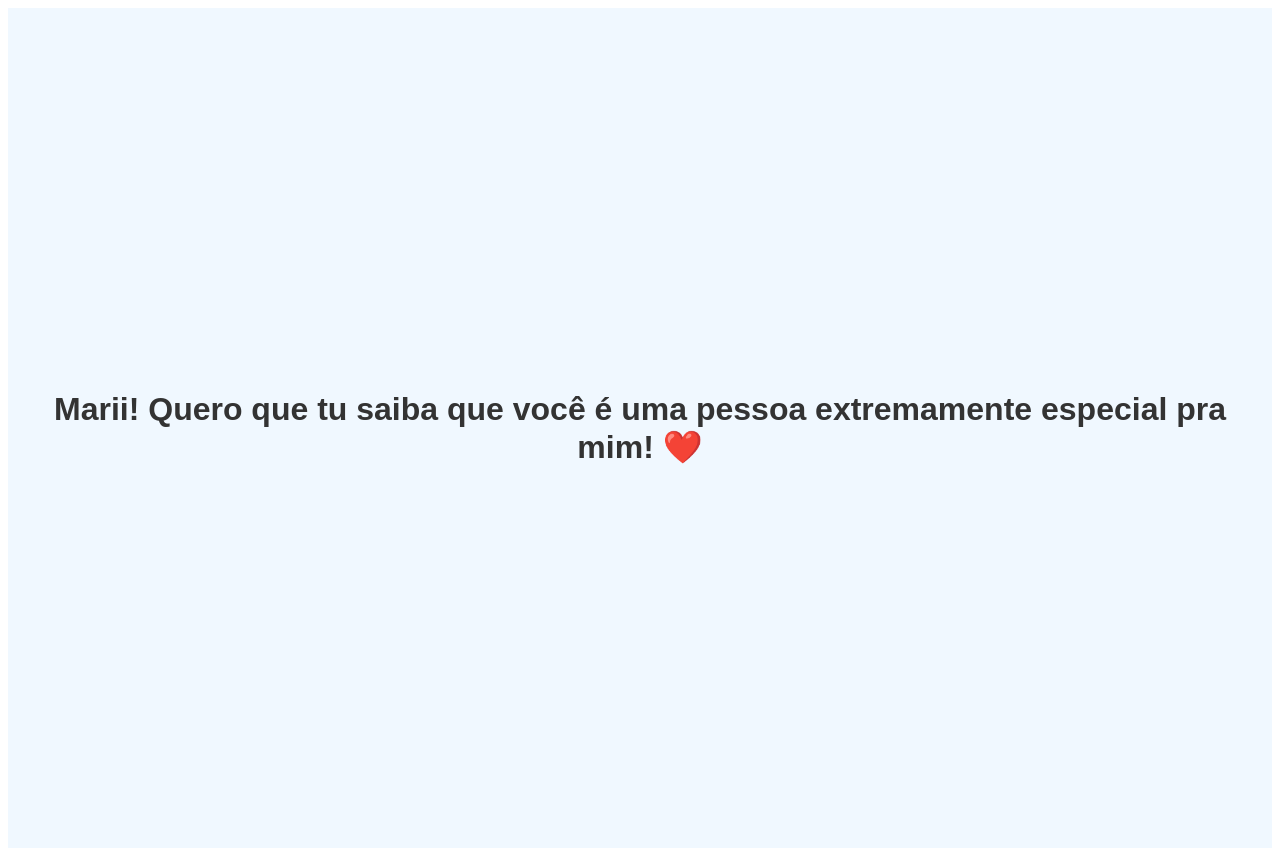
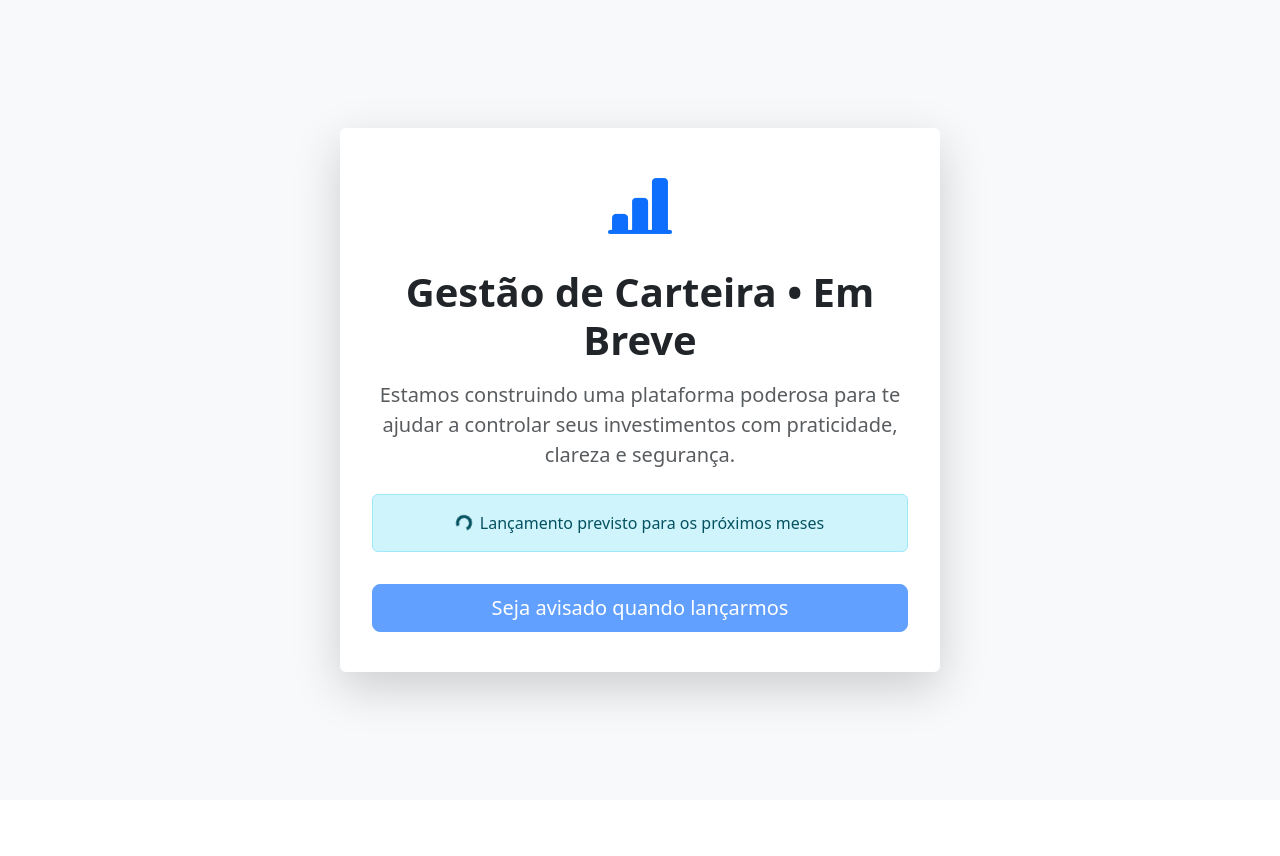
Before and after one commit to BrunoAzeved/clone-tabnews, a Next.js app: page / in a window 1280 px wide. After the commit the page ends 800 px from the top, so only its background shows below. Built offline with nearby package versions, Linux system fonts and the light colour scheme.

Commit message:
change `index.js` page layout

```diff
--- /dev/null
+++ b/pages/_app.js
@@ -0,0 +1,9 @@
+// pages/_app.js
+import "bootstrap/dist/css/bootstrap.min.css";
+import "bootstrap-icons/font/bootstrap-icons.css";
+
+function MyApp({ Component, pageProps }) {
+  return <Component {...pageProps} />;
+}
+
+export default MyApp;
--- a/pages/index.js
+++ b/pages/index.js
@@ -1,29 +1,54 @@
-function Home() {
+import React from "react";
+import {
+  Container,
+  Row,
+  Col,
+  Alert,
+  Spinner,
+  Button,
+  Card,
+} from "react-bootstrap";
+
+export default function Home() {
   return (
-    <div style={styles.container}>
-      <h1 style={styles.heading}>
-        Marii! Quero que tu saiba que você é uma pessoa extremamente especial
-        pra mim! ❤️
-      </h1>
-    </div>
+    <Container
+      fluid
+      className="min-vh-100 d-flex justify-content-center align-items-center bg-light px-3"
+    >
+      <Row className="w-100 justify-content-center">
+        <Col xs={12} md={10} lg={6}>
+          <Card className="text-center shadow-lg border-0 px-3 py-4">
+            <Card.Body className="d-flex flex-column align-items-center">
+              <i className="bi bi-bar-chart-line-fill display-3 text-primary mb-4" />
+
+              <h1 className="fw-bold mb-3">Gestão de Carteira • Em Breve</h1>
+
+              <p className="text-muted fs-5 mb-4 text-center">
+                Estamos construindo uma plataforma poderosa para te ajudar a
+                controlar seus investimentos com praticidade, clareza e
+                segurança.
+              </p>
+
+              <Alert
+                variant="info"
+                className="d-inline-flex align-items-center justify-content-center gap-2 w-100"
+              >
+                <Spinner animation="border" size="sm" />
+                <span>Lançamento previsto para os próximos meses</span>
+              </Alert>
+
+              <Button
+                variant="primary"
+                size="lg"
+                className="mt-3 w-100"
+                disabled
+              >
+                Seja avisado quando lançarmos
+              </Button>
+            </Card.Body>
+          </Card>
+        </Col>
+      </Row>
+    </Container>
   );
 }
-
-const styles = {
-  container: {
-    display: "flex",
-    justifyContent: "center",
-    alignItems: "center",
-    height: "100vh",
-    backgroundColor: "#f0f8ff",
-    padding: "20px",
-    textAlign: "center",
-  },
-  heading: {
-    fontFamily: "Arial, sans-serif",
-    fontSize: "2rem",
-    color: "#333",
-  },
-};
-
-export default Home;
```
Also changed, not shown: package.json (+6 -1 lines).
